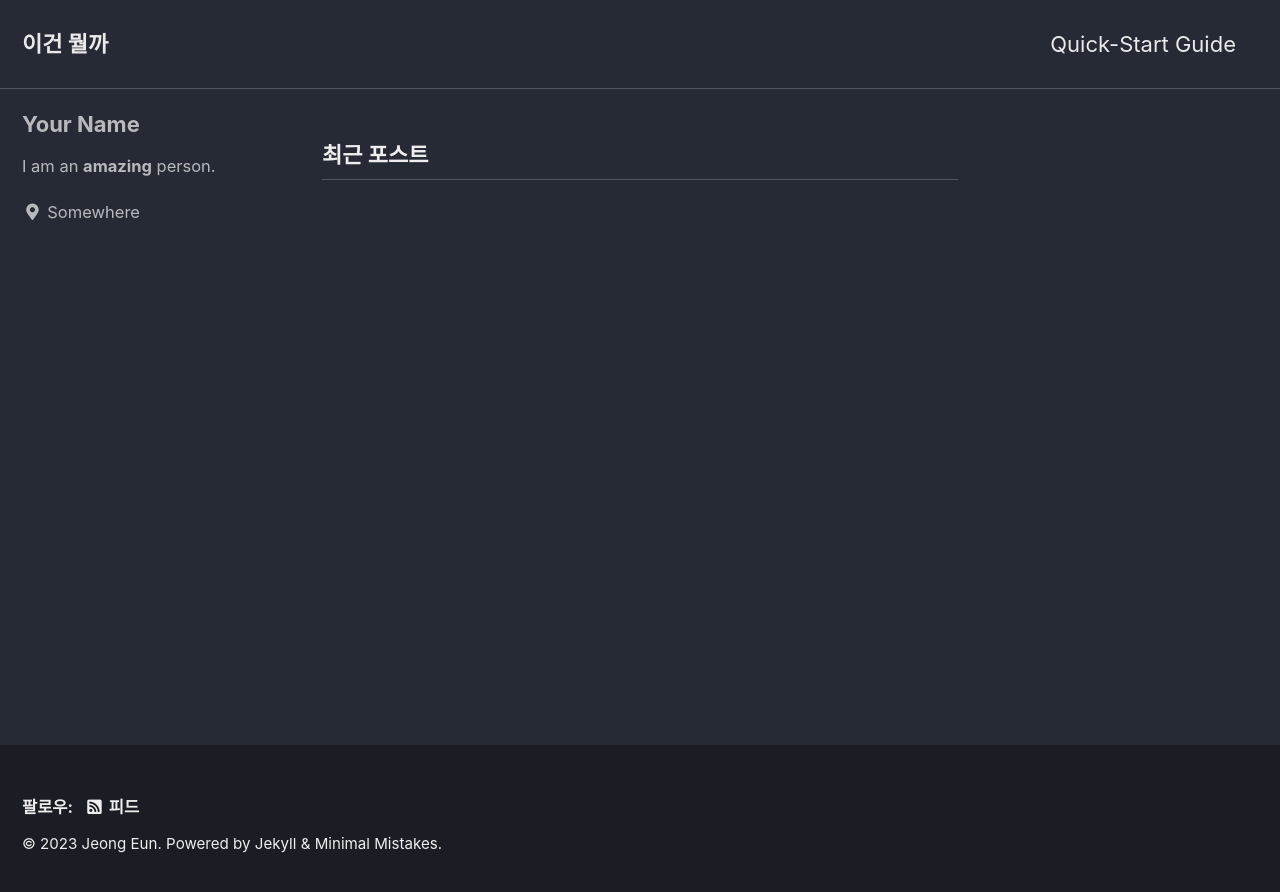
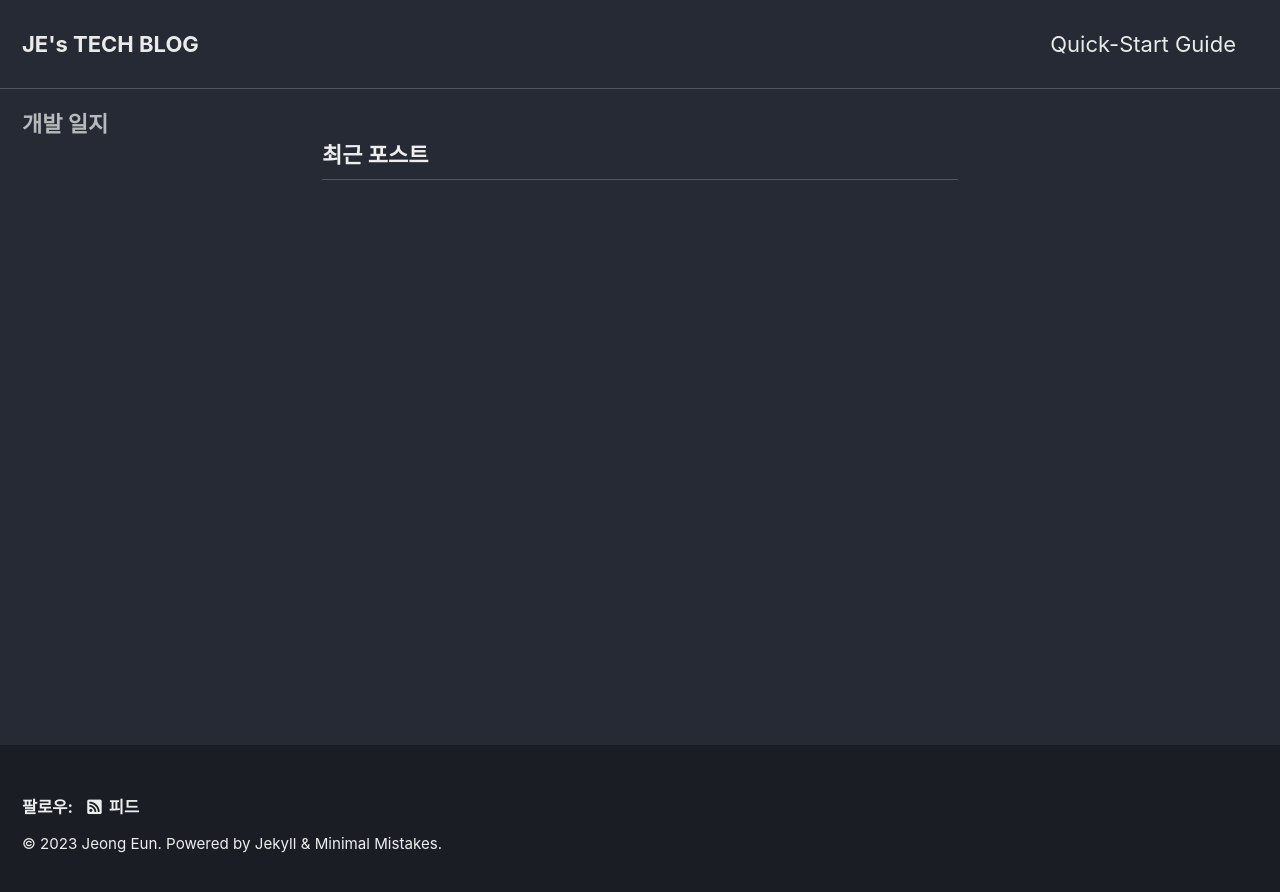
Before and after one commit to jang294/jang294.github.io, a Jekyll site: the page built from index.html, in a window 1280 px wide. Shown: the top 892 px of the page. Built offline with Jekyll 4.4.1, drawn with Linux system fonts in a browser that asks for light colours; cached includes are drawn as plain includes; the list of posts is cut into pages by our own code.

Commit message:
change setting

```diff
--- a/_config.yml
+++ b/_config.yml
@@ -26,7 +26,7 @@ baseurl                  : # the subpath of your site, e.g. "/blog"
 repository               : "https://github.com/jang294/jang294.github.io.git"
 teaser                   : # path of fallback teaser image, e.g. "/assets/images/500x300.png"
 logo                     : # path of logo image to display in the masthead, e.g. "/assets/images/88x88.png"
-masthead_title           : "이건 뭘까"
+masthead_title           : "JE's TECH BLOG"
 # breadcrumbs            : false # true, false (default)
 words_per_minute         : 200
 comments:
@@ -104,52 +104,52 @@ analytics:
 
 # Site Author
 author:
-  name             : "Your Name"
+  name             : "개발 일지"
   avatar           : # path of avatar image, e.g. "/assets/images/bio-photo.jpg"
-  bio              : "I am an **amazing** person."
-  location         : "Somewhere"
+  bio              : #"~한 개발자로 나아가는 중"
+  location         : #"Somewhere"
   email            :
-  links:
-    - label: "Email"
-      icon: "fas fa-fw fa-envelope-square"
-      # url: "mailto:your.name@email.com"
-    - label: "Website"
-      icon: "fas fa-fw fa-link"
-      # url: "https://your-website.com"
-    - label: "Twitter"
-      icon: "fab fa-fw fa-twitter-square"
-      # url: "https://twitter.com/"
-    - label: "Facebook"
-      icon: "fab fa-fw fa-facebook-square"
-      # url: "https://facebook.com/"
-    - label: "GitHub"
-      icon: "fab fa-fw fa-github"
-      # url: "https://github.com/"
-    - label: "Instagram"
-      icon: "fab fa-fw fa-instagram"
-      # url: "https://instagram.com/"
+  # links:
+  #   - label: "Email"
+  #     icon: "fas fa-fw fa-envelope-square"
+  #     # url: "mailto:your.name@email.com"
+  #   - label: "Website"
+  #     icon: "fas fa-fw fa-link"
+  #     # url: "https://your-website.com"
+  #   - label: "Twitter"
+  #     icon: "fab fa-fw fa-twitter-square"
+  #     # url: "https://twitter.com/"
+  #   - label: "Facebook"
+  #     icon: "fab fa-fw fa-facebook-square"
+  #     # url: "https://facebook.com/"
+  #   - label: "GitHub"
+  #     icon: "fab fa-fw fa-github"
+  #     # url: "https://github.com/"
+  #   - label: "Instagram"
+  #     icon: "fab fa-fw fa-instagram"
+  #     # url: "https://instagram.com/"
 
 # Site Footer
-footer:
-  links:
-    - label: "Twitter"
-      icon: "fab fa-fw fa-twitter-square"
-      # url:
-    - label: "Facebook"
-      icon: "fab fa-fw fa-facebook-square"
-      # url:
-    - label: "GitHub"
-      icon: "fab fa-fw fa-github"
-      # url:
-    - label: "GitLab"
-      icon: "fab fa-fw fa-gitlab"
-      # url:
-    - label: "Bitbucket"
-      icon: "fab fa-fw fa-bitbucket"
-      # url:
-    - label: "Instagram"
-      icon: "fab fa-fw fa-instagram"
-      # url:
+# footer:
+#   links:
+#     - label: "Twitter"
+#       icon: "fab fa-fw fa-twitter-square"
+#       # url:
+#     - label: "Facebook"
+#       icon: "fab fa-fw fa-facebook-square"
+#       # url:
+#     - label: "GitHub"
+#       icon: "fab fa-fw fa-github"
+#       # url:
+#     - label: "GitLab"
+#       icon: "fab fa-fw fa-gitlab"
+#       # url:
+#     - label: "Bitbucket"
+#       icon: "fab fa-fw fa-bitbucket"
+#       # url:
+#     - label: "Instagram"
+#       icon: "fab fa-fw fa-instagram"
+#       # url:
 
 
 # Reading Files
```
